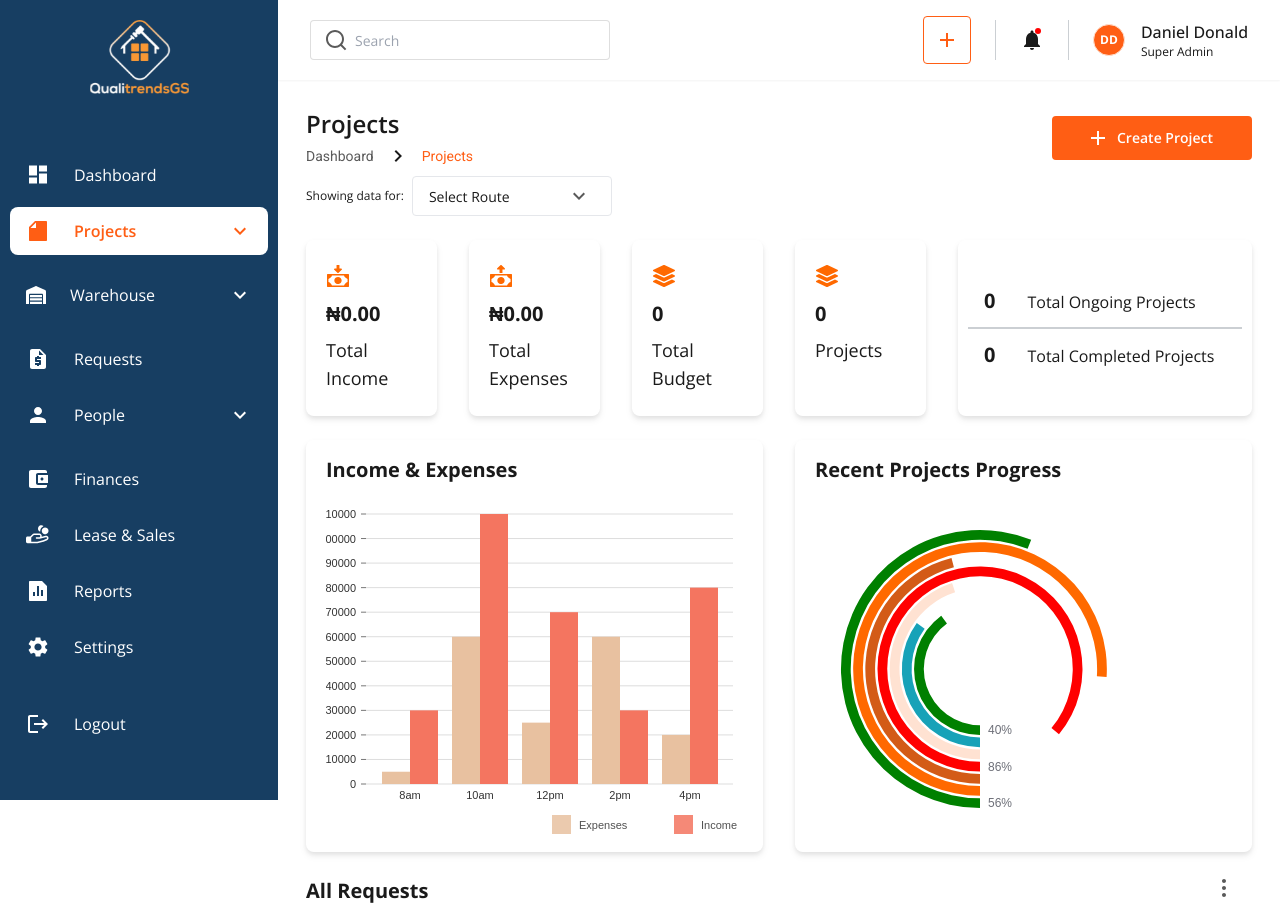
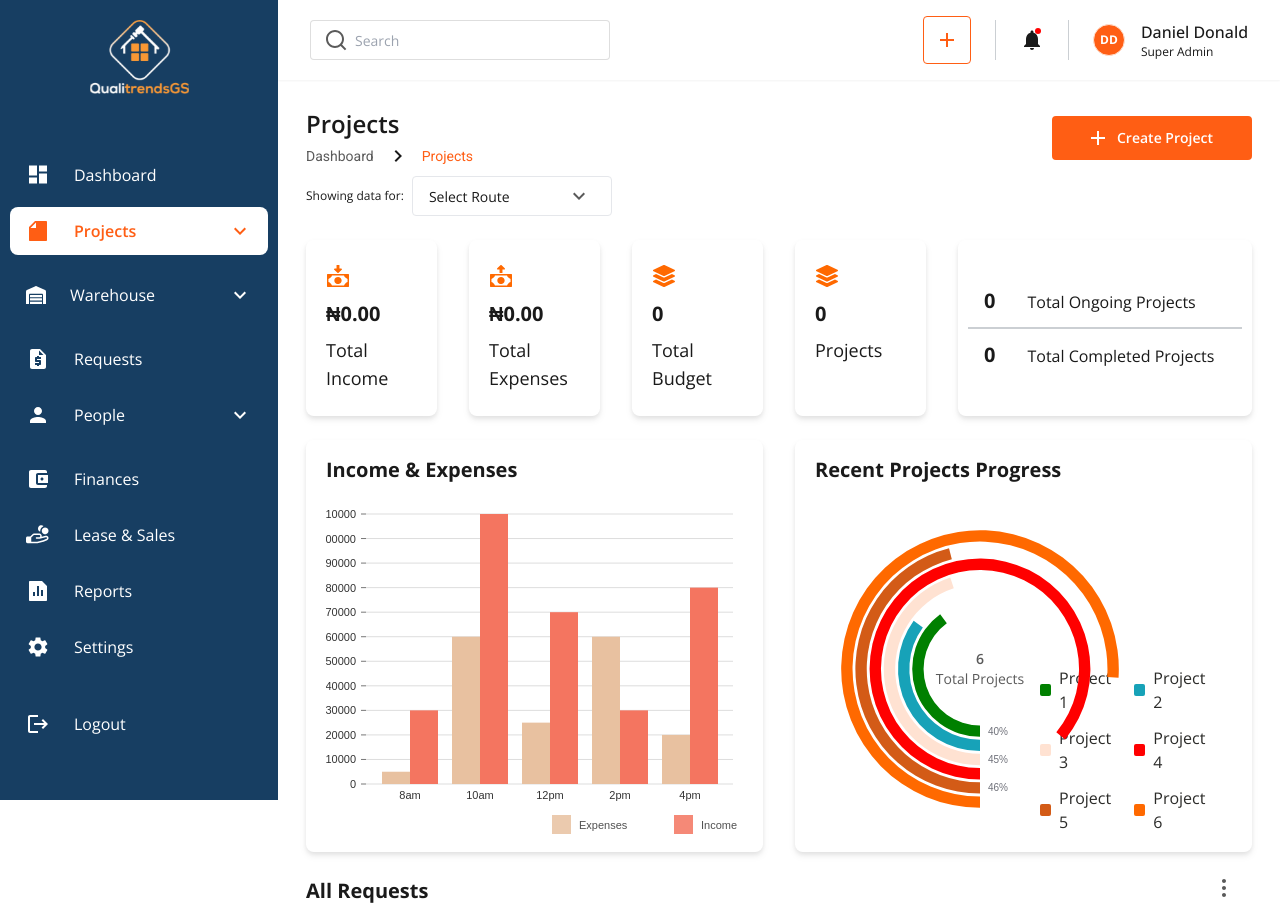
Before and after one commit to ntamiegbe/qualitrends-admin, a Next.js app: page /projects in a window 1280 px wide. Shown: the top 920 px of the page. Built offline with nearby package versions, Linux system fonts and the light colour scheme.

Commit message:
Refactor: Add lodash.throttle dependency and update RecentProjectsProgressChart component

```diff
--- a/package.json
+++ b/package.json
@@ -14,6 +14,7 @@
     "date-fns": "^3.6.0",
     "echarts": "^5.5.0",
     "framer-motion": "^11.0.27",
+    "lodash.throttle": "^4.1.1",
     "next": "14.1.4",
     "react": "^18",
     "react-dom": "^18",
@@ -27,6 +28,7 @@
   },
   "devDependencies": {
     "@svgr/webpack": "^8.1.0",
+    "@types/lodash.throttle": "^4.1.9",
     "@types/node": "^20",
     "@types/react": "^18",
     "@types/react-dom": "^18",
--- a/src/components/projects/RecentProjectsProgressChart/index.tsx
+++ b/src/components/projects/RecentProjectsProgressChart/index.tsx
@@ -11,6 +11,7 @@ import { BarChart, BarSeriesOption } from "echarts/charts";
 import { SVGRenderer } from "echarts/renderers";
 import { useEffect, useState } from "react";
 import { polarBar } from "@/data/chart";
+import useBreakpoint from "@/hooks/useBreakpoints";
 
 type EChartsOption = echarts.ComposeOption<
 	| TitleComponentOption
@@ -20,12 +21,26 @@ type EChartsOption = echarts.ComposeOption<
 >;
 
 const RecentProjectsProgressChart = () => {
+	const colors = [
+		"#008000",
+		"#17A2B8",
+		"#FFE2D2",
+		"#FF0000",
+		"#D35B17",
+		"#FF6900",
+	];
+
+	const breakpoint = useBreakpoint();
+
 	const [option] = useState<EChartsOption>({
 		polar: {
-			radius: [55, "85%"],
+			radius: [
+				breakpoint === "sm" ? 30 : 55,
+				breakpoint === "sm" ? "100%" : "85%",
+			],
 		},
 		colorBy: "data",
-		color: ["#008000", "#17A2B8", "#FFE2D2", "#FF0000", "#D35B17", "#FF6900"],
+		color: colors,
 		angleAxis: {
 			max: 100,
 			startAngle: -90,
@@ -49,7 +64,8 @@ const RecentProjectsProgressChart = () => {
 			},
 			axisLabel: {
 				show: true,
-				formatter: (value, index) => {
+				fontSize: 10,
+				formatter: (value) => {
 					return value + "%";
 				},
 			},
@@ -96,8 +112,27 @@ const RecentProjectsProgressChart = () => {
 		<div className='bg-white drop-shadow-md rounded-lg h-[320px] lg:h-[412px] px-5 py-4'>
 			<h2 className='lg:text-xl font-bold'>Recent Projects Progress</h2>
 
-			<div className='h-[250px] lg:h-[330px] mt-2 lg:mt-5 flex'>
-				<div id='main' className='h-full w-[330px]'></div>
+			<div className='h-[250px] lg:h-[330px] mt-2 lg:mt-5 grid grid-cols-2 justify-between space-x-4'>
+				<div id='main' className='h-full w-[170px] lg:w-[330px] relative'>
+					<div className='text-center text-black-500 text-sm absolute top-1/2 left-1/2 transform -translate-x-1/2 -translate-y-1/2'>
+						<div className='font-semibold'>{polarBar.length}</div>
+						<div>Total Projects</div>
+					</div>
+				</div>
+				<div className='flex items-center justify-end lg:items-end lg:pr-4'>
+					<div className='grid grid-cols-2 gap-3'>
+						{polarBar.map((item, index) => (
+							<div key={index} className='flex items-center space-x-2'>
+								<div
+									className='size-3 rounded-[2px]'
+									style={{ background: colors[index] }}></div>
+								<div className='max-lg:text-[10px] text-[#2B2B29]'>
+									{item.name}
+								</div>
+							</div>
+						))}
+					</div>
+				</div>
 			</div>
 		</div>
 	);
--- a/src/data/chart.ts
+++ b/src/data/chart.ts
@@ -61,8 +61,4 @@ export const polarBar = [
 		value: 76,
 		name: "Project 6",
 	},
-	{
-		value: 56,
-		name: "Project 7",
-	},
 ];
--- /dev/null
+++ b/src/hooks/useBreakpoints.tsx
@@ -0,0 +1,31 @@
+import { useState, useEffect } from "react";
+import throttle from "lodash.throttle";
+
+const getDeviceConfig = (width: number) => {
+	if (width < 320) {
+		return "xs";
+	} else if (width >= 320 && width < 720) {
+		return "sm";
+	} else if (width >= 720 && width < 1024) {
+		return "md";
+	} else if (width >= 1024) {
+		return "lg";
+	}
+};
+
+const useBreakpoint = () => {
+	const [breakPoint, setBreakPoint] = useState(() =>
+		getDeviceConfig(window.innerWidth)
+	);
+
+	useEffect(() => {
+		const calcInnerWidth = throttle(function () {
+			setBreakPoint(getDeviceConfig(window.innerWidth));
+		}, 200);
+		window.addEventListener("resize", calcInnerWidth);
+		return () => window.removeEventListener("resize", calcInnerWidth);
+	}, []);
+
+	return breakPoint;
+};
+export default useBreakpoint;
```
Also changed, not shown: 1 other file (tests, documents, lock files or other folders).
